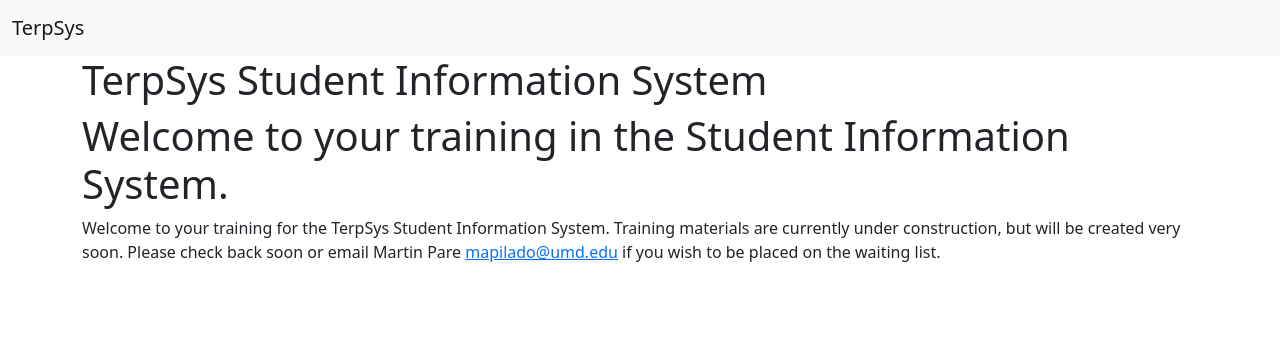
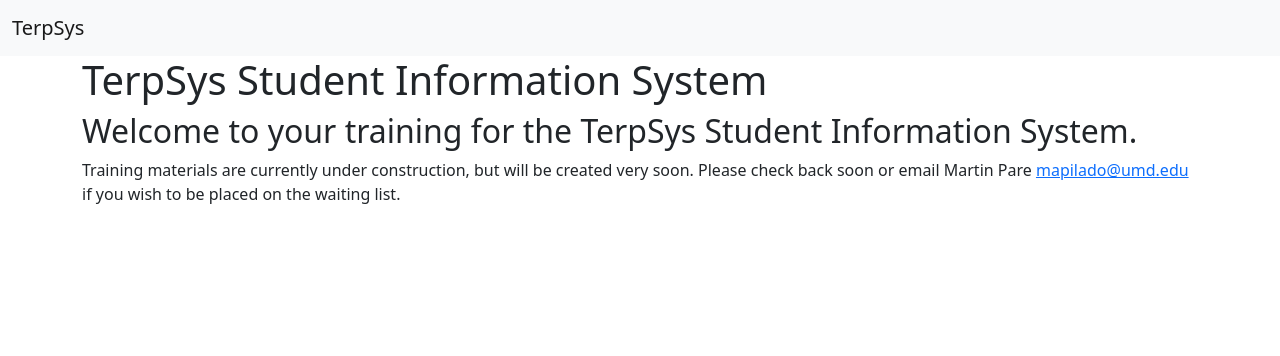
Before and after one commit to martinpare1208/helloWorld, a Flask app: template templates/training.html in a window 1280 px wide. Shown: the top 356 px of the page. Run offline with Flask 3, Linux system fonts and the light colour scheme; the template is opened without the code that fills it, so the values that code supplies are empty.

Commit message:
updated training.html to fit with W3C validator

```diff
--- a/templates/training.html
+++ b/templates/training.html
@@ -1,9 +1,8 @@
 {% extends 'base.html' %}
-{% if current_user.role in ['ADMIN', 'MANAGER'] %}
+{% block page_head %}
+    Welcome to your training for the TerpSys Student Information System.
+{% endblock %}
 {% block page_content %}
-	<h1>Welcome to your training in the Student Information System.</h1>
-    <p>Welcome to your training for the TerpSys Student Information System.
-        Training materials are currently under construction, but will be created very soon.
-        Please check back soon or email Martin Pare <a href="mailto:mapilado@umd.edu">mapilado@umd.edu</a> if you wish to be placed on the waiting list.</p>
+	<p>Training materials are currently under construction, but will be created very soon.
+            Please check back soon or email Martin Pare <a href="mailto:mapilado@umd.edu">mapilado@umd.edu</a> if you wish to be placed on the waiting list.</p>
 {% endblock %}
-{% endif %}
```
